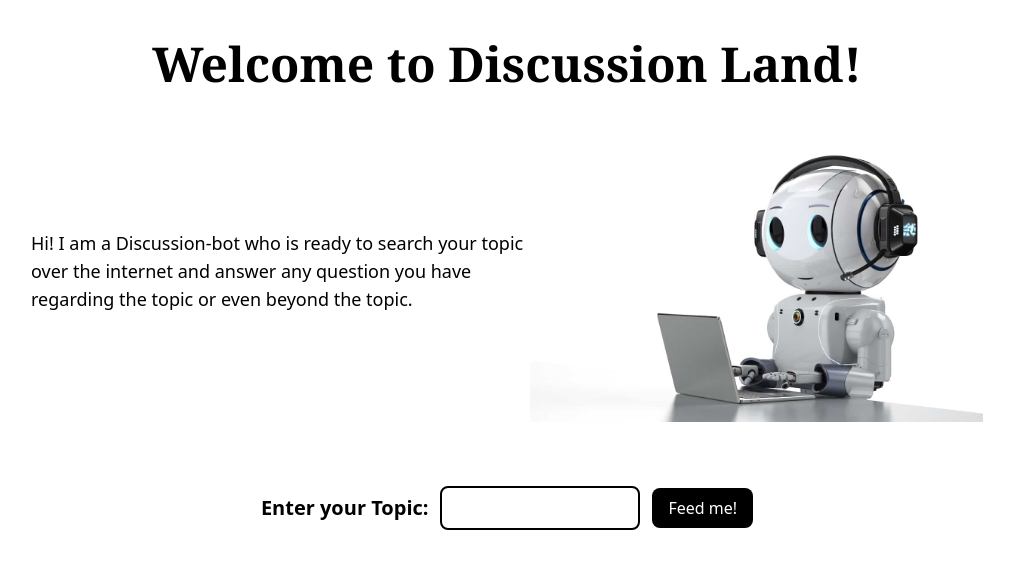
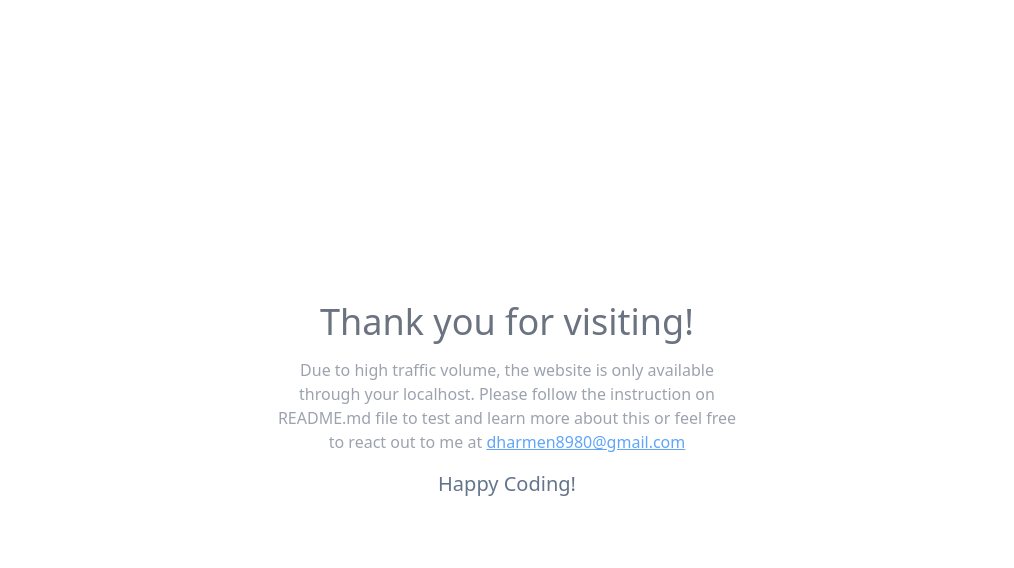
Before and after one commit to dharmen8980/web_qna, a Next.js app: page / in a window 1280 px wide. Shown: the top 568 px of the page, without its empty margins (133-1147 px from the left). Built offline with nearby package versions, Linux system fonts and the light colour scheme.

Commit message:
Making website available only thorugh localhost

```diff
--- a/src/pages/index.js
+++ b/src/pages/index.js
@@ -1,128 +1,146 @@
-import React from "react";
-import Axios from "axios";
-import { useState } from "react";
+// import React from "react";
+// import Axios from "axios";
+// import { useState } from "react";
+
+// const Home = () => {
+//   const [answer, setAnswer] = useState(null); // State to store the answer
+//   const [topicExist, setTopicExist] = useState(false); // State to check if the topic exists
+//   const [loading, setLoading] = useState(false); // State to check if the answer is loading
+//   const [searchingTopic, setSearchingTopic] = useState(false); // State to check if the topic is being searched
+
+//   // Function to send the topic to the server to retrive the content
+//   const topicSubmission = (e) => {
+//     setSearchingTopic(true);
+//     e.preventDefault();
+//     Axios.post("/api/getTopic", {
+//       topic: e.target.topic.value,
+//     }).then(() => {
+//       setSearchingTopic(false);
+//       setTopicExist(true);
+//     });
+//   };
+
+//   // Function to send the question to the server to retrive the answer
+//   const retriveAnswer = (e) => {
+//     setLoading(true);
+//     e.preventDefault();
+//     Axios.post("/api/askQuestions", {
+//       question: e.target.question.value,
+//     })
+//       .then((response) => {
+//         setAnswer(response.data.answer);
+//       })
+//       .then(() => {
+//         setLoading(false);
+//         form.reset();
+//       });
+//   };
+
+//   return (
+//     <main className="max-w-[1000px] mx-auto px-6">
+//       <title>Discussion Land</title>
+//       <meta
+//         name="description"
+//         content="A program that accepts a topic as a string input from the user, searches the internet for information about it, and answers any questions regarding the topic. "
+//       />
+//       <meta name="author" content="Dharmendra Sharma" />
+//       <meta
+//         name="keywords"
+//         content="chatbot, openai, gpt3, react, web-scrapping, QnA, discussion, discussion-land"
+//       />
+
+//       <h1 className="text-5xl text-center mt-10 font-serif font-extrabold">
+//         Welcome to Discussion Land!
+//       </h1>
+
+//       <div className="flex mt-8 justify-around">
+//         <h2 className="flex flex-col text-lg items-center justify-center">
+//           Hi! I am a Discussion-bot who is ready to search your topic over the
+//           internet and answer any question you have regarding the topic or even
+//           beyond the topic.
+//         </h2>
+//         <div className="max-w-[500px]">
+//           <img src="/meilleur-chatbot.jpg" alt="chatbot" />
+//         </div>
+//       </div>
+
+//       <form
+//         onSubmit={topicSubmission}
+//         className="mx-auto w-fit mt-16 flex flex-row justify-between items-center"
+//       >
+//         <label className="text-xl font-semibold">Enter your Topic:</label>
+//         <input
+//           className="border-2 border-black rounded-lg max-w-[200px] mx-3 px-4 py-2"
+//           type="text"
+//           name="topic"
+//         />
+//         <input
+//           type="submit"
+//           value={"Feed me!"}
+//           className="bg-black text-white hover:opacity-75 cursor-pointer rounded-lg px-4 py-2"
+//         />
+//       </form>
+
+//       {searchingTopic && (
+//         <h2 className="text-4xl text-center font-bold mt-14 animate-bounce">
+//           Searching for the topic ...
+//         </h2>
+//       )}
+
+//       {topicExist && (
+//         <form id="form" onSubmit={retriveAnswer} className="mt-14">
+//           <h2 className="text-4xl text-center font-bold mb-10">
+//             Lets Start Our Discussion Now!
+//           </h2>
+
+//           <label className="text-xl font-semibold">
+//             What would you like to know?
+//           </label>
+//           <div className="flex flex-row justify-between">
+//             <input
+//               className="border-2 border-black rounded-lg w-full px-4 py-1"
+//               type="text"
+//               name="question"
+//             />
+//             <input
+//               type="submit"
+//               value={"Ask me!"}
+//               className="bg-black text-white hover:opacity-75  cursor-pointer rounded-lg px-3 py-1 ml-3"
+//             />
+//           </div>
+
+//           <div className="bg-gray-200 rounded-lg">
+//             {loading ? (
+//               <h3 className="text-4xl text-center my-8 py-4 animate-bounce">
+//                 Thinking ...
+//               </h3>
+//             ) : (
+//               <p className="px-4 my-8 py-4 text-md">
+//                 {answer ? answer : "Ask me anything!"}
+//               </p>
+//             )}
+//           </div>
+//         </form>
+//       )}
+//     </main>
+//   );
+// };
+
+// export default Home;
 
 const Home = () => {
-  const [answer, setAnswer] = useState(null); // State to store the answer
-  const [topicExist, setTopicExist] = useState(false); // State to check if the topic exists
-  const [loading, setLoading] = useState(false); // State to check if the answer is loading
-  const [searchingTopic, setSearchingTopic] = useState(false); // State to check if the topic is being searched
-
-  // Function to send the topic to the server to retrive the content
-  const topicSubmission = (e) => {
-    setSearchingTopic(true);
-    e.preventDefault();
-    Axios.post("/api/getTopic", {
-      topic: e.target.topic.value,
-    }).then(() => {
-      setSearchingTopic(false);
-      setTopicExist(true);
-    });
-  };
-
-  // Function to send the question to the server to retrive the answer
-  const retriveAnswer = (e) => {
-    setLoading(true);
-    e.preventDefault();
-    Axios.post("/api/askQuestions", {
-      question: e.target.question.value,
-    })
-      .then((response) => {
-        setAnswer(response.data.answer);
-      })
-      .then(() => {
-        setLoading(false);
-        form.reset();
-      });
-  };
-
   return (
-    <main className="max-w-[1000px] mx-auto px-6">
-      <title>Discussion Land</title>
-      <meta
-        name="description"
-        content="A program that accepts a topic as a string input from the user, searches the internet for information about it, and answers any questions regarding the topic. "
-      />
-      <meta name="author" content="Dharmendra Sharma" />
-      <meta
-        name="keywords"
-        content="chatbot, openai, gpt3, react, web-scrapping, QnA, discussion, discussion-land"
-      />
-
-      <h1 className="text-5xl text-center mt-10 font-serif font-extrabold">
-        Welcome to Discussion Land!
-      </h1>
-
-      <div className="flex mt-8 justify-around">
-        <h2 className="flex flex-col text-lg items-center justify-center">
-          Hi! I am a Discussion-bot who is ready to search your topic over the
-          internet and answer any question you have regarding the topic or even
-          beyond the topic.
-        </h2>
-        <div className="max-w-[500px]">
-          <img src="/meilleur-chatbot.jpg" alt="chatbot" />
-        </div>
+    <div className="flex h-[100svh] justify-center items-center">
+      <div className=" text-center space-y-4 ">
+        <h1 className="text-4xl text-gray-500">Thank you for visiting!</h1>
+        <p className="w-[500px] text-gray-400 px-4">
+          Due to high traffic volume, the website is only available through your
+          localhost. Please follow the instruction on README.md file to test and
+          learn more about this or feel free to react out to me at <span className="text-blue-400 underline">dharmen8980@gmail.com</span>
+        </p>
+        <h1 className="text-xl text-slate-500">Happy Coding!</h1>
       </div>
-
-      <form
-        onSubmit={topicSubmission}
-        className="mx-auto w-fit mt-16 flex flex-row justify-between items-center"
-      >
-        <label className="text-xl font-semibold">Enter your Topic:</label>
-        <input
-          className="border-2 border-black rounded-lg max-w-[200px] mx-3 px-4 py-2"
-          type="text"
-          name="topic"
-        />
-        <input
-          type="submit"
-          value={"Feed me!"}
-          className="bg-black text-white hover:opacity-75 cursor-pointer rounded-lg px-4 py-2"
-        />
-      </form>
-
-      {searchingTopic && (
-        <h2 className="text-4xl text-center font-bold mt-14 animate-bounce">
-          Searching for the topic ...
-        </h2>
-      )}
-
-      {topicExist && (
-        <form id="form" onSubmit={retriveAnswer} className="mt-14">
-          <h2 className="text-4xl text-center font-bold mb-10">
-            Lets Start Our Discussion Now!
-          </h2>
-
-          <label className="text-xl font-semibold">
-            What would you like to know?
-          </label>
-          <div className="flex flex-row justify-between">
-            <input
-              className="border-2 border-black rounded-lg w-full px-4 py-1"
-              type="text"
-              name="question"
-            />
-            <input
-              type="submit"
-              value={"Ask me!"}
-              className="bg-black text-white hover:opacity-75  cursor-pointer rounded-lg px-3 py-1 ml-3"
-            />
-          </div>
-
-          <div className="bg-gray-200 rounded-lg">
-            {loading ? (
-              <h3 className="text-4xl text-center my-8 py-4 animate-bounce">
-                Thinking ...
-              </h3>
-            ) : (
-              <p className="px-4 my-8 py-4 text-md">
-                {answer ? answer : "Ask me anything!"}
-              </p>
-            )}
-          </div>
-        </form>
-      )}
-    </main>
+    </div>
   );
 };
 
```
Also changed, not shown: 1 other file (tests, documents, lock files or other folders).
